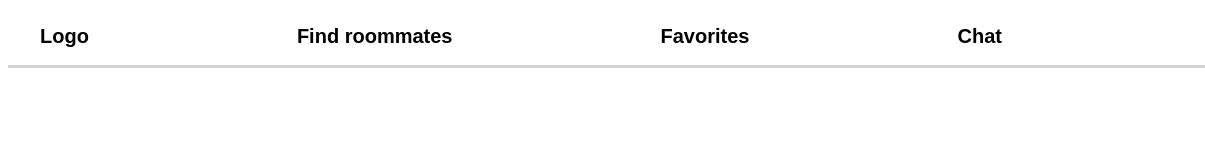
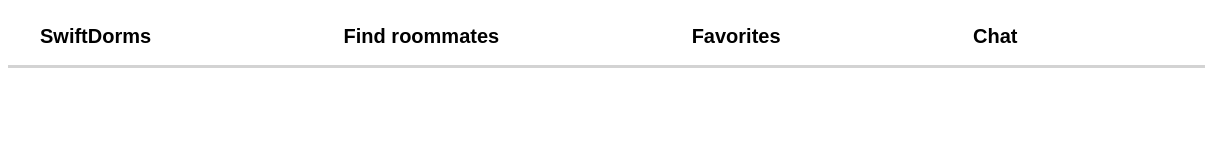
Before and after one commit to yasirACTUALY/SwiftDorms, a plain HTML site: page index.html in a window 1280 px wide. Shown: the full height of the page, 0-1205 px from the left. Drawn offline with Linux system fonts and the light colour scheme.

Commit message:
chaned word "Logo" to "SwiftDorms"

```diff
--- a/index.html
+++ b/index.html
@@ -75,7 +75,7 @@
 
   <body>
     <header>
-      <div id=logo><div class=label>Logo</div></div>
+      <div id=logo><div class=label>SwiftDorms</div></div>
       <div id=find-roommates><div class=label>Find roommates</div></div>
       <div id=favorites><div class=label>Favorites</div></div>
       <div id="chat">
```
